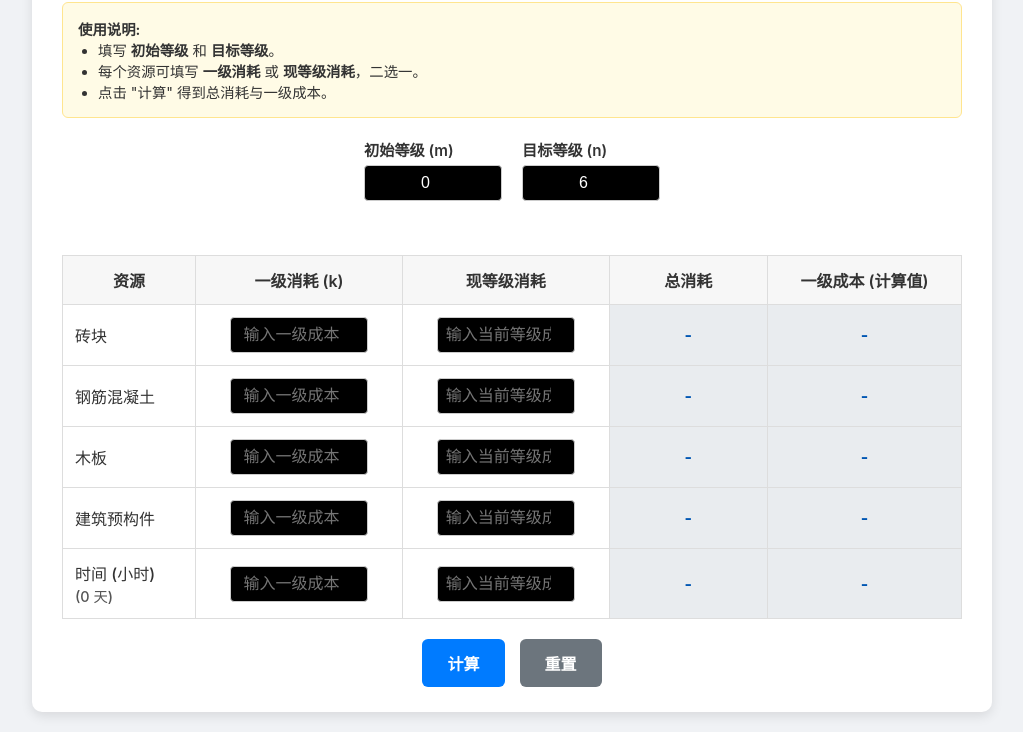
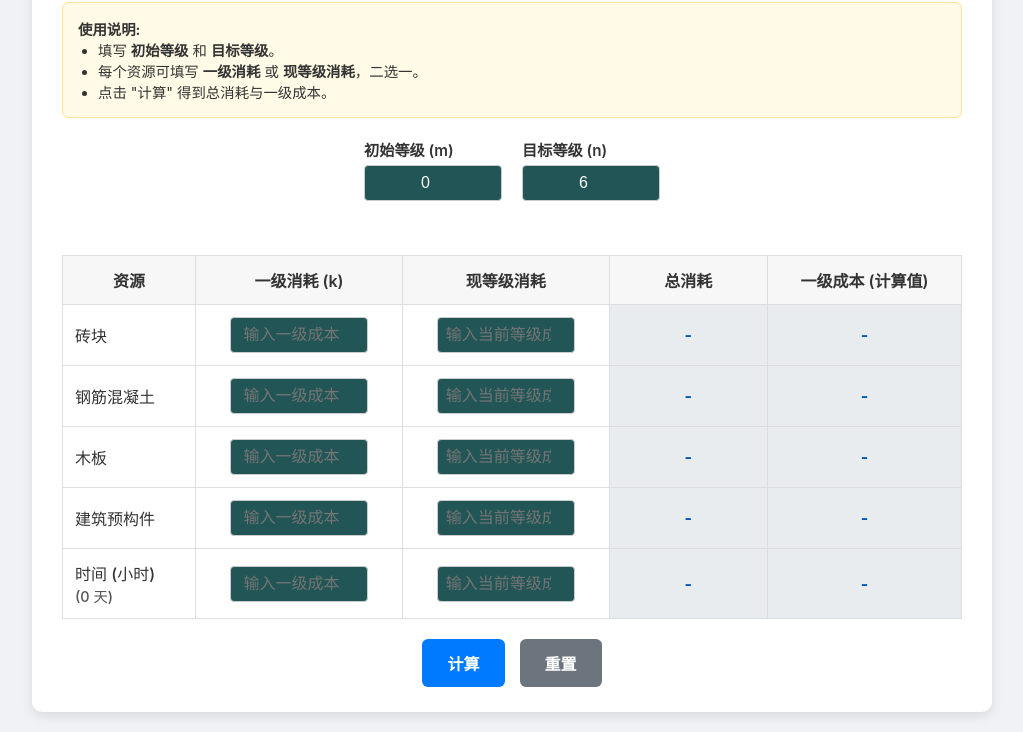
Before and after one commit to Hoshino-Saisho/Creation, a plain HTML site: page index.html in a window 1280 px wide. Shown: the part 120-852 px from the top of the page, without its empty margins (128-1151 px from the left). Drawn offline with Linux system fonts and the light colour scheme.

Commit message:
Update index.html

```diff
--- a/index.html
+++ b/index.html
@@ -61,7 +61,7 @@
       border: 1px solid #ccc;
       border-radius: 4px;
       font-size: 1em;
-      background-color: #000;
+      background-color: #255;
       color: #fff;
       width: 120px;
       text-align: center;
```
